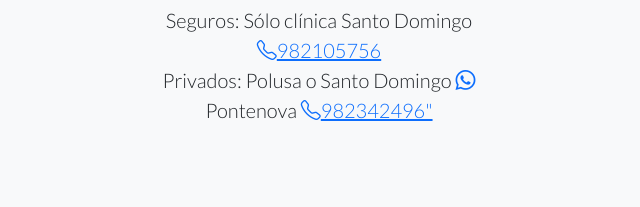
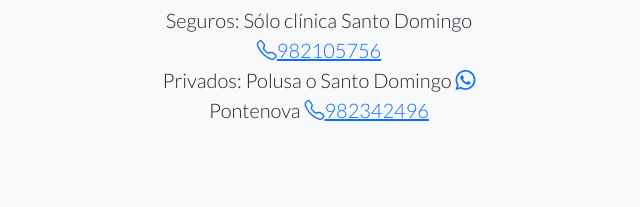
Before and after one commit to tuPodologoEnLugo/root, a plain HTML site: page index.html in a window 1280 px wide. Shown: the part 808-1015 px from the top of the page, 606-1246 px from the left. Drawn offline with nearby package versions, Linux system fonts and the light colour scheme.

Commit message:
quitado comillas incomodas

```diff
--- a/index.html
+++ b/index.html
@@ -66,7 +66,7 @@
                             <h3>Dias y horarios</h3>
                             <p class="lead mb-0">Seguros: Sólo clínica Santo Domingo <a href="tel:+34982105756"><i class="bi-telephone m-auto text-primary"></i>982105756</a></p>
                             <p class="lead mb-0">Privados: Polusa o Santo Domingo <a href="https://wa.me/34616233834?text=!Cita%20Privada"> <i class="bi-whatsapp m-auto text-primary"></i></a></p>
-                            <p class="lead mb-0">Pontenova <a href="tel:+34982342496"><i class="bi-telephone m-auto text-primary"></i>982342496"</a></p>
+                            <p class="lead mb-0">Pontenova <a href="tel:+34982342496"><i class="bi-telephone m-auto text-primary"></i>982342496</a></p>
                         </div>
                     </div>
 
```
